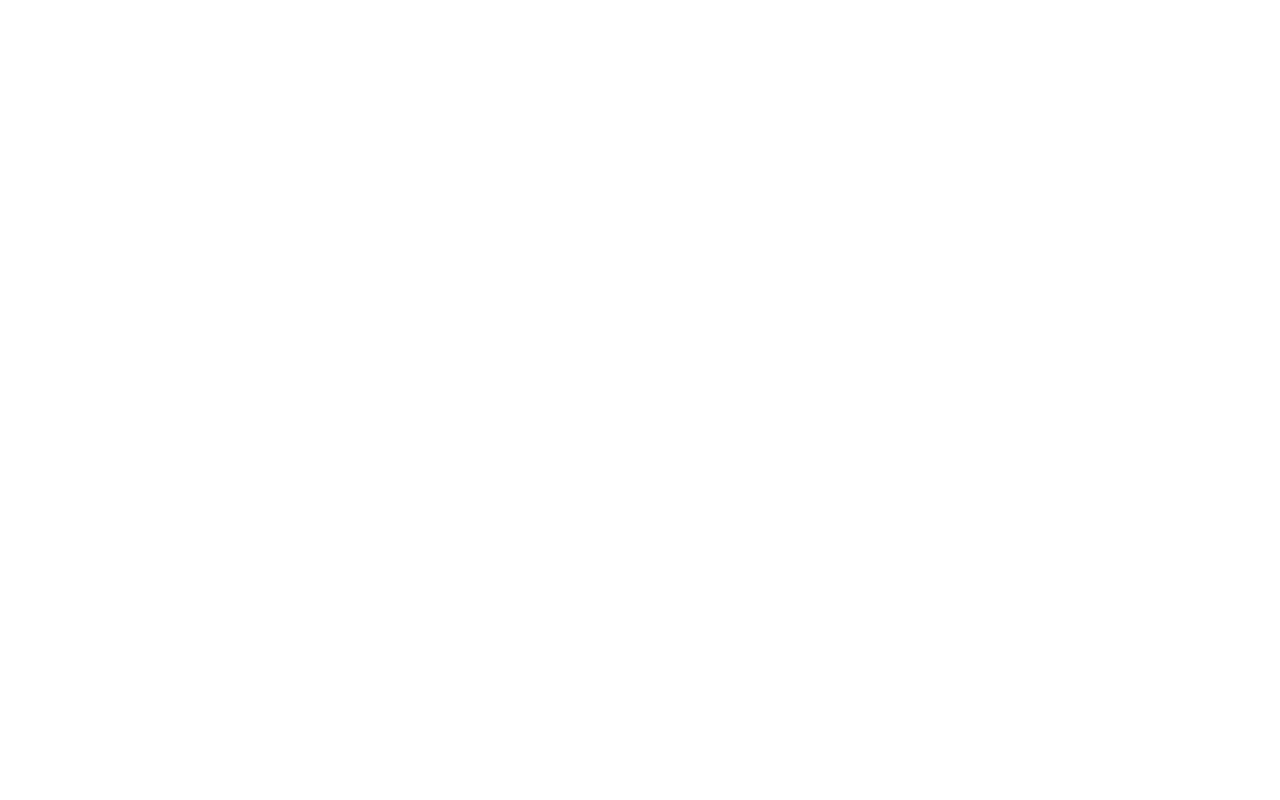
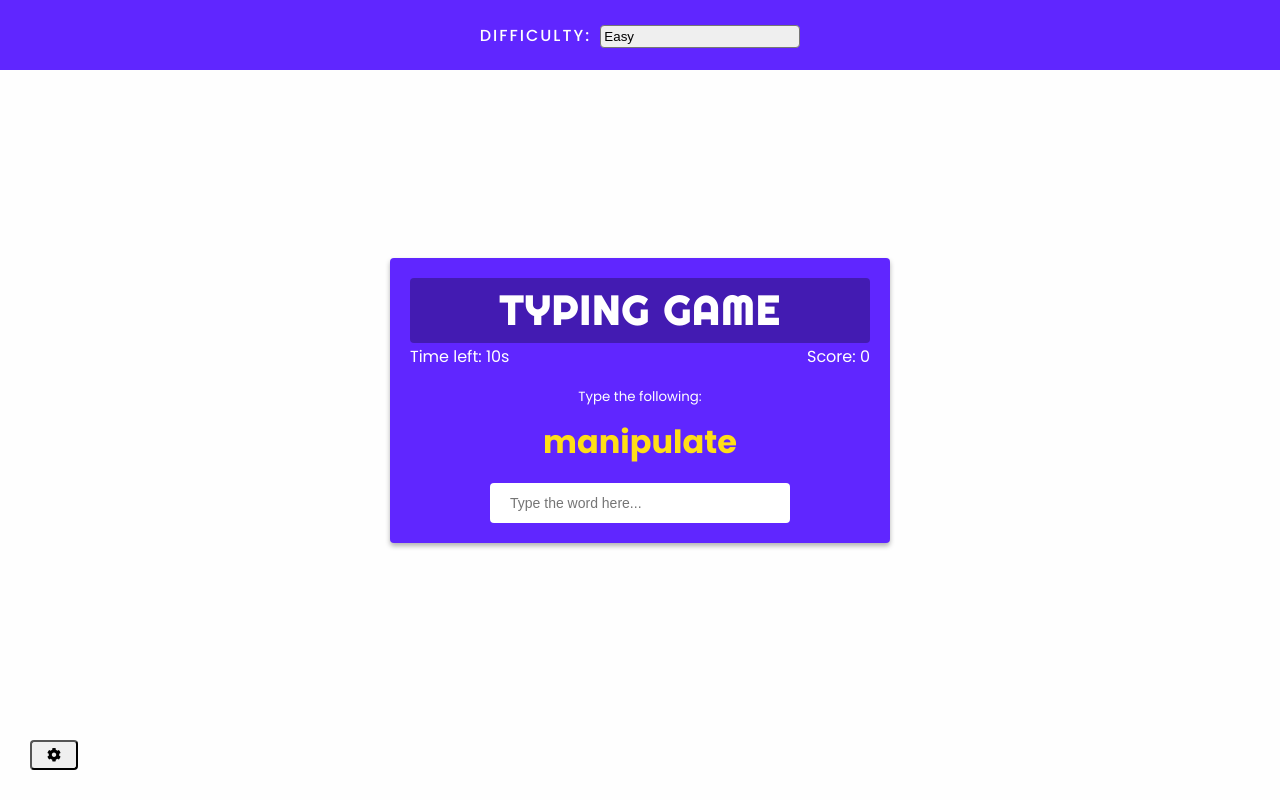
Before and after one commit to Elsalilly/game-typing, a plain HTML site: page index.html in a window 1280 px wide. Drawn offline with Linux system fonts and the light colour scheme.

Commit message:
words added to DOM, when correct time been added

```diff
--- a/index.html
+++ b/index.html
@@ -3,9 +3,54 @@
 <head>
     <meta charset="UTF-8">
     <meta name="viewport" content="width=device-width, initial-scale=1.0">
+    <meta http-equiv="X-UA-Compatible" content="ie=edge" />
+    <link
+      rel="stylesheet"
+      href="https://cdnjs.cloudflare.com/ajax/libs/font-awesome/5.15.1/css/all.min.css"
+      integrity="sha512-+4zCK9k+qNFUR5X+cKL9EIR+ZOhtIloNl9GIKS57V1MyNsYpYcUrUeQc9vNfzsWfV28IaLL3i96P9sdNyeRssA=="
+      crossorigin="anonymous"
+    />
+    <link rel="stylesheet" href="style.css" />
     <title>Game time</title>
 </head>
 <body>
+    <button id="settings-btn" class="settings-btn">
+        <i class="fas fa-cog"></i>
+      </button>
 
+      <div id="settings" class="settings">
+        <form id="settings-form">
+          <div>
+            <label for="difficutly" class="difficulty">Difficulty:</label>
+            <select id="difficulty">
+              <option value="easy">Easy</option>
+              <option value="medium">Medium</option>
+              <option value="hard">Hard</option>
+            </select>
+          </div>
+        </form>
+      </div>
+
+      <div class="container">
+        <h2>Typing Game</h2>
+        <small>Type the following:</small>
+
+        <h1 id="word"></h1>
+
+        <input
+          type="text"
+          id="text"
+          autocomplete="off"
+          placeholder="Type the word here..."
+        />
+
+        <p class="time-container">Time left: <span id="time">10s</span></p>
+
+        <p class="score-container">Score: <span id="score">0</span></p>
+
+        <div id="end-game-container" class="end-game-container"></div>
+    </div>
+
+    <script src="script.js"></script>
 </body>
 </html>
--- a/script.js
+++ b/script.js
@@ -0,0 +1,78 @@
+// Variables for the DOM elements
+
+
+const endgameEl = document.getElementById("end-game-container");
+const settings = document.getElementById("settings");
+const settingsForm = document.getElementById("settings-form");
+const settingsBtn = document.getElementById("settings-btn");
+const difficultySelect = document.getElementById("difficulty");
+
+//Initializing word
+let randomWord;
+
+//Initializing score
+let score = 0;
+
+//Initializing time
+let time = 10;
+const text = document.getElementById("text");
+
+const word = document.getElementById("word");
+
+function addWordToDOM() { //add random words from array
+    randomWord = words[Math.floor(Math.random()* words.length)];
+    document.getElementById("word").innerText = randomWord;
+}
+
+
+const input = document.querySelector("input");
+
+input.addEventListener("input", () => {
+    const wordInput = input.value.trim();
+
+    if(wordInput === randomWord) { //check so input and array are the same
+        addWordToDOM();
+        updateTime();
+        input.value ="";
+    }
+});
+
+const scoreEl = document.getElementById("score");
+
+function updateScore() {
+    if(newWord === word) {
+        const counter = document.getElementById("score");
+        counter++;
+    }
+}
+
+const timeEl = document.getElementById("time");
+function updateTime() {
+    time += 5;
+    timeEl.innerText = time;
+}
+
+// Array
+const words = [
+  "dependent",
+  "dog",
+  "superficial",
+  "admit",
+  "juice",
+  "javascript",
+  "developer",
+  "airplane",
+  "great",
+  "fun",
+  "manipulate",
+  "cat",
+  "transition",
+  "school",
+  "computer",
+  "programming",
+  "drag",
+  "loving",
+  "north",
+];
+
+addWordToDOM(); //Initial call
--- a/style.css
+++ b/style.css
@@ -0,0 +1,133 @@
+@import url("https://fonts.googleapis.com/css2?family=Righteous&display=swap");
+@import url("https://fonts.googleapis.com/css2?family=Poppins:ital,wght@0,400;0,500;0,700;1,600&display=swap");
+
+* {
+  box-sizing: border-box;
+}
+
+body {
+  background-color: #fefefe;
+  display: flex;
+  align-items: center;
+  justify-content: center;
+  min-height: 100vh;
+  margin: 0;
+  font-family: "Poppins", sans-serif;
+}
+
+button {
+  cursor: pointer;
+  font-size: 14px;
+  border-radius: 4px;
+  padding: 5px 15px;
+}
+
+select {
+  width: 200px;
+  padding: 3px;
+  appearance: none;
+  -webkit-appearance: none;
+  -moz-appearance: none;
+  border-radius: 4px;
+  font-weight: 500;
+}
+
+select:focus,
+button:focus {
+  outline: 0;
+}
+
+.settings-btn {
+  position: absolute;
+  bottom: 30px;
+  left: 30px;
+}
+
+.settings {
+  position: absolute;
+  top: 0;
+  left: 0;
+  width: 100%;
+  background-color: #6026ff;
+  height: 70px;
+  color: #ffffff;
+  display: flex;
+  align-items: center;
+  justify-content: center;
+  transform: translateY(0);
+  transition: transform 0.3s ease-in-out;
+}
+
+.settings.hide {
+  transform: translateY(-100%);
+}
+
+.difficulty {
+  text-transform: uppercase;
+  letter-spacing: 2px;
+  margin-right: 5px;
+  font-weight: 500;
+}
+
+.container {
+  background-color: #6026ff;
+  padding: 20px;
+  border-radius: 4px;
+  box-shadow: 0 3px 5px rgba(0, 0, 0, 0.3);
+  color: #ffffff;
+  position: relative;
+  text-align: center;
+  width: 500px;
+}
+
+h2 {
+  font-family: "Righteous", cursive;
+  font-size: 40px;
+  text-transform: uppercase;
+  letter-spacing: 2px;
+  background-color: rgba(0, 0, 0, 0.3);
+  padding: 8px;
+  border-radius: 4px;
+  margin: 0 0 40px;
+}
+
+h1 {
+  margin: 0;
+  padding: 10px;
+  color: #ffde17;
+}
+
+input {
+  border: 0;
+  border-radius: 4px;
+  font-size: 14px;
+  width: 300px;
+  padding: 12px 20px;
+  margin-top: 7px;
+}
+
+.score-container {
+  position: absolute;
+  top: 70px;
+  right: 20px;
+}
+
+.time-container {
+  position: absolute;
+  top: 70px;
+  left: 20px;
+}
+
+.end-game-container {
+  background-color: inherit;
+  display: none;
+  align-items: center;
+  justify-content: center;
+  flex-direction: column;
+  position: absolute;
+  top: 0;
+  left: 0;
+  width: 100%;
+  height: 100%;
+  z-index: 1;
+}
```
